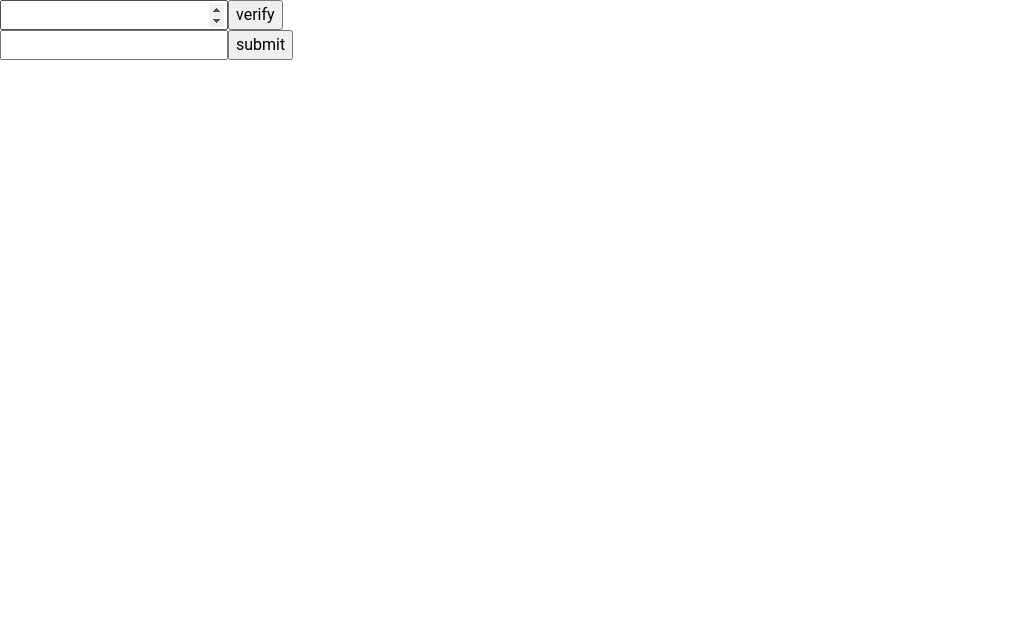
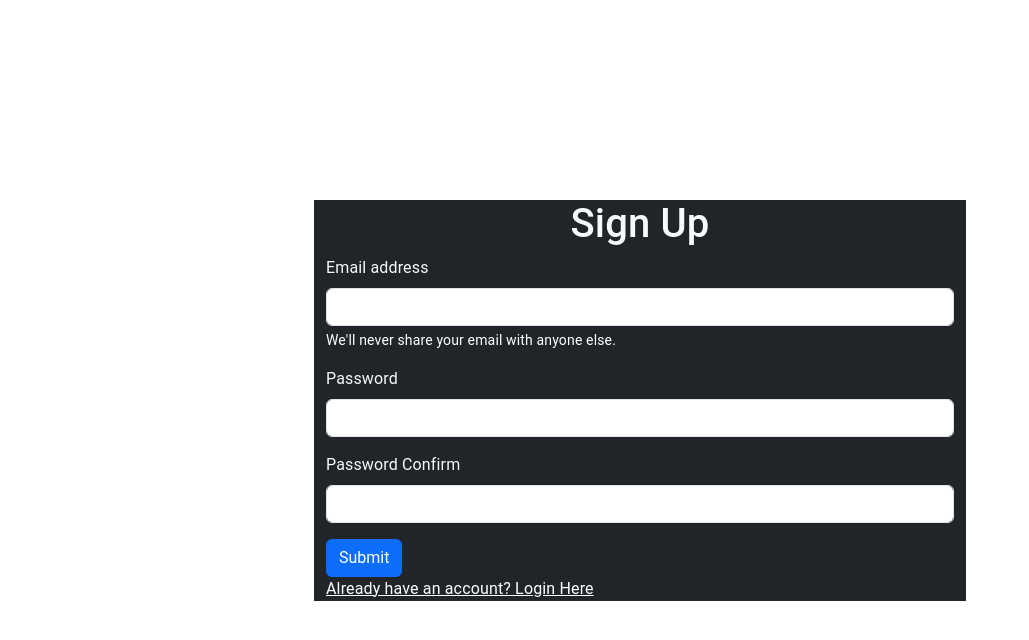
Before and after one commit to AKSHDESAI1/wds-drive, a React (Create React App) app: page /signup in a window 1280 px wide. Shown: the top 640 px of the page, without its empty margins (0-1029 px from the left). Built offline with nearby package versions, Linux system fonts and the light colour scheme; no server answers.

Commit message:
create folder

```diff
--- a/src/Components/authentication/Signup.js
+++ b/src/Components/authentication/Signup.js
@@ -1,150 +1,150 @@
-import { useState } from 'react'
-import { auth } from '../../config/firebase-config';
-import { RecaptchaVerifier, signInWithPhoneNumber } from "firebase/auth";
+// import { useState } from 'react'
+// import { auth } from '../../config/firebase-config';
+// import { RecaptchaVerifier, signInWithPhoneNumber } from "firebase/auth";
+
+// const Signup = () => {
+
+//   const Oncaptchaverify = () => {
+//     window.recaptchaVerifier = new RecaptchaVerifier('sign-in-button', {
+//       'size': 'normal',
+//       'callback': (response) => {
+//         // reCAPTCHA solved, allow signInWithPhoneNumber.
+//         onSignInSubmit();
+//       }
+//     }, auth);
+
+//   }
+
+//   function onSignInSubmit(e) {
+//     e.preventDefault();
+//     Oncaptchaverify()
+//     const phoneNumber = '+91' + phone;
+//     const appVerifier = window.recaptchaVerifier;
+
+//     // const auth = getAuth();
+//     signInWithPhoneNumber(auth, phoneNumber, appVerifier)
+//       .then((confirmationResult) => {
+//         // SMS sent. Prompt user to type the code from the message, then sign the
+//         // user in with confirmationResult.confirm(code).
+//         window.confirmationResult = confirmationResult;
+//         alert('otp sendwd')
+//         // ...
+//       }).catch((error) => {
+//         // Error; SMS not sent
+//         // ...
+//       });
+//   }
+
+//   function verifyCode(e) {
+//     e.preventDefault();
+//     window.confirmationResult.confirm(sub).then((result) => {
+//       // User signed in successfully.
+//       // const user = result.user;
+//       // ...
+//       alert('successfully done');
+//     }).catch((error) => {
+//       // User couldn't sign in (bad verification code?)
+//       // ...
+//       alert('invalid otp');
+//     });
+//   };
+
+//   const [phone, setPhone] = useState('');
+//   const [sub, setSub] = useState('');
+
+//   // const handleSubmit = ((e) => {
+//   //   e.preventDefault();
+//   //   const form = new FormData(e.currentTarget);
+//   //   console.log(form.get('phone'));
+//   // })
+
+//   return (
+//     <>
+
+//       <form action="" onSubmit={onSignInSubmit}>
+//         <div id="sign-in-button"></div>
+//         <input type="number" onChange={(e) => setPhone(e.target.value)} name='phone' />
+//         <input type="submit" value='verify' />
+//       </form>
+
+//       <form action="" onSubmit={verifyCode}>
+//         <input type="number" onChange={(e) => setSub(e.target.value)} name='phone' />
+//         <input type="submit" value='submit' />
+//       </form>
+//     </>
+//   )
+// }
+
+// export default Signup;
+
+
+import { useState, useRef } from 'react'
+import { useAuth } from '../../Context/AuthContext';
+import { NavLink, useNavigate } from 'react-router-dom';
+
 
 const Signup = () => {
+  const emailRef = useRef();
+  const passwordRef = useRef();
+  const passwordConfirmRef = useRef();
 
-  const Oncaptchaverify = () => {
-    window.recaptchaVerifier = new RecaptchaVerifier('sign-in-button', {
-      'size': 'normal',
-      'callback': (response) => {
-        // reCAPTCHA solved, allow signInWithPhoneNumber.
-        onSignInSubmit();
-      }
-    }, auth);
+  const [error, setError] = useState('');
+  const [loading, setLoading] = useState(false);
 
+  const { signup, currentUser } = useAuth();
+
+  const navigate = useNavigate();
+
+  async function handleSubmit(e) {
+    e.preventDefault();
+
+    if (passwordRef.current.value !== passwordConfirmRef.current.value) {
+      return setError('Password do not Match.');
+    }
+
+    try {
+      setLoading(true);
+      setError('');
+      await signup(emailRef.current.value, passwordRef.current.value);
+      navigate('/');
+    } catch (e) {
+      setError(`${e.message}`)
+    }
+
+    setLoading(false);
   }
+  return (
 
-  function onSignInSubmit(e) {
-    e.preventDefault();
-    Oncaptchaverify()
-    const phoneNumber = '+91' + phone;
-    const appVerifier = window.recaptchaVerifier;
+    <div className="row d-flex justify-content-center vh-100 align-items-center">
+      <div className="col-md-6  mx-auto bg-dark text-light">
+        {currentUser && currentUser.email}
+        {error === '' ? null : <h6 className="alert alert-danger"> {error}  </h6>}
 
-    // const auth = getAuth();
-    signInWithPhoneNumber(auth, phoneNumber, appVerifier)
-      .then((confirmationResult) => {
-        // SMS sent. Prompt user to type the code from the message, then sign the
-        // user in with confirmationResult.confirm(code).
-        window.confirmationResult = confirmationResult;
-        alert('otp sendwd')
-        // ...
-      }).catch((error) => {
-        // Error; SMS not sent
-        // ...
-      });
-  }
+        <form onSubmit={handleSubmit}>
+          <h1 className="text-center"> Sign Up </h1>
+          <div className="mb-3">
+            <label htmlFor="email" className="form-label">Email address</label>
+            <input type="email" className="form-control" id="email" ref={emailRef} aria-describedby="emailHelp" />
+            <div id="emailHelp" className="form-text text-white">We'll never share your email with anyone else.</div>
+          </div>
+          <div className="mb-3">
+            <label htmlFor="password" className="form-label">Password</label>
+            <input type="password" className="form-control" ref={passwordRef} id="password" />
+          </div>
+          <div className="mb-3">
+            <label htmlFor="confirm-password" className="form-label">Password Confirm</label>
+            <input type="password" className="form-control" ref={passwordConfirmRef} id="confirm-password" />
+          </div>
 
-  function verifyCode(e) {
-    e.preventDefault();
-    window.confirmationResult.confirm(sub).then((result) => {
-      // User signed in successfully.
-      // const user = result.user;
-      // ...
-      alert('successfully done');
-    }).catch((error) => {
-      // User couldn't sign in (bad verification code?)
-      // ...
-      alert('invalid otp');
-    });
-  };
+          <button type="submit" disabled={loading} className="btn btn-primary"> {loading ? "Loading" : "Submit"} </button>
 
-  const [phone, setPhone] = useState('');
-  const [sub, setSub] = useState('');
+          <br />
+          <NavLink to='/login' className="text-white">Already have an account? Login Here </NavLink>
+        </form>
+      </div>
 
-  // const handleSubmit = ((e) => {
-  //   e.preventDefault();
-  //   const form = new FormData(e.currentTarget);
-  //   console.log(form.get('phone'));
-  // })
-
-  return (
-    <>
-
-    <form action="" onSubmit={onSignInSubmit}>
-      <div id="sign-in-button"></div>
-      <input type="number" onChange={(e) => setPhone(e.target.value)} name='phone' />
-      <input type="submit" value='verify' />
-    </form>
-
-    <form action="" onSubmit={verifyCode}>
-      <input type="number" onChange={(e) => setSub(e.target.value)} name='phone' />
-      <input type="submit" value='submit' />
-    </form>
-    </>
+    </div>
   )
 }
 
 export default Signup;
-
-
-// import { useState, useRef } from 'react'
-// import { useAuth } from '../../Context/AuthContext';
-// import { NavLink, useNavigate } from 'react-router-dom';
-
-
-// const Signup = () => {
-//   const emailRef = useRef();
-//   const passwordRef = useRef();
-//   const passwordConfirmRef = useRef();
-
-//   const [error, setError] = useState('');
-//   const [loading, setLoading] = useState(false);
-
-//   const { signup, currentUser } = useAuth();
-
-//   const navigate = useNavigate();
-
-//   async function handleSubmit(e) {
-//     e.preventDefault();
-
-//     if (passwordRef.current.value !== passwordConfirmRef.current.value) {
-//       return setError('Password do not Match.');
-//     }
-
-//     try {
-//       setLoading(true);
-//       setError('');
-//       await signup(emailRef.current.value, passwordRef.current.value);
-//       navigate('/');
-//     } catch (e) {
-//       setError(`${e.message}`)
-//     }
-
-//     setLoading(false);
-//   }
-//   return (
-
-//     <div className="row d-flex justify-content-center vh-100 align-items-center">
-//       <div className="col-md-6  mx-auto bg-dark text-light">
-//         {currentUser && currentUser.email}
-//         {error === '' ? null : <h6 className="alert alert-danger"> {error}  </h6>}
-
-//         <form onSubmit={handleSubmit}>
-//           <h1 className="text-center"> Sign Up </h1>
-//           <div className="mb-3">
-//             <label htmlFor="email" className="form-label">Email address</label>
-//             <input type="email" className="form-control" id="email" ref={emailRef} aria-describedby="emailHelp" />
-//             <div id="emailHelp" className="form-text text-white">We'll never share your email with anyone else.</div>
-//           </div>
-//           <div className="mb-3">
-//             <label htmlFor="password" className="form-label">Password</label>
-//             <input type="password" className="form-control" ref={passwordRef} id="password" />
-//           </div>
-//           <div className="mb-3">
-//             <label htmlFor="confirm-password" className="form-label">Password Confirm</label>
-//             <input type="password" className="form-control" ref={passwordConfirmRef} id="confirm-password" />
-//           </div>
-
-//           <button type="submit" disabled={loading} className="btn btn-primary"> {loading ? "Loading" : "Submit"} </button>
-
-//           <br />
-//           <NavLink to='/login' className="text-white">Already have an account? Login Here </NavLink>
-//         </form>
-//       </div>
-
-//     </div>
-//   )
-// }
-
-// export default Signup;
--- a/src/Components/drive/Fdashboard.js
+++ b/src/Components/drive/Fdashboard.js
@@ -1,9 +1,11 @@
 import React from 'react'
 import Fnavbar from './Fnavbar'
-import { Container } from 'react-bootstrap'
+import { Container, Stack } from 'react-bootstrap'
 import Addfolderbutton from './Addfolderbutton'
 import useFolder from '../../hooks/useFolder'
 import Folder from './Folder'
+import CircularProgress from '@mui/material/CircularProgress';
+
 
 const Fdashboard = () => {
     const state = useFolder('7VsnkE5tCk7gkfK4iGHA');
@@ -15,7 +17,16 @@ const Fdashboard = () => {
             <Fnavbar />
             <Container fluid>
                 <Addfolderbutton currentFolder={state.folder} />
-                {state.folder && <Folder folder={state.folder} />}
+
+                <hr />
+
+                <Stack direction="horizontal" gap={2}>
+                    {state.childFolders.length > 0 ? (
+                        state.childFolders.map((data) => {
+                            return <Folder folder={data} key={data.id} />
+                        })
+                    ) : <h1 className='d-flex justify-content-center'>   <CircularProgress />  <CircularProgress color="secondary" />  <CircularProgress color="success" />  <CircularProgress color="warning" />  <CircularProgress color="error" />  <CircularProgress color="info" /> Loading... </h1>}
+                </Stack>
             </Container>
         </>
     )
--- a/src/Components/drive/Folder.js
+++ b/src/Components/drive/Folder.js
@@ -1,8 +1,11 @@
 import React from 'react'
+import { Button } from 'react-bootstrap'
 
-const Folder = ( {folder} ) => {
+const Folder = ({ folder }) => {
   return (
-    <div> {folder.name} </div>
+    <Button as="a" variant="primary">
+      {folder.name}
+    </Button>
   )
 }
 
--- a/src/hooks/useFolder.js
+++ b/src/hooks/useFolder.js
@@ -6,7 +6,8 @@ import { useAuth } from '../Context/AuthContext';
 
 const ACTIONS = {
     SELECT_FOLDER: 'select-folder',
-    UPDATE_FOLDER: 'update-folder'
+    UPDATE_FOLDER: 'update-folder',
+    SET_CHILD_FOLDERS: 'set-child-folders'
 }
 
 const ROOT_FOLDER = {
@@ -31,6 +32,11 @@ function reducer(state, action) {
                 folder: action.payload.folder
             }
 
+        case ACTIONS.SET_CHILD_FOLDERS:
+            return {
+                ...state,
+                childFolders: action.payload.childFolders
+            }
         default:
             return state
     }
@@ -78,9 +84,10 @@ const useFolder = (folderId = null, folder = null) => {
     useEffect(() => {
         const q1 = query(database.folders, where("parentId", "==", folderId), where("userId", "==", currentUser.uid, orderBy('createdAt')));
 
-        onSnapshot(q1, (doc) => {
-            doc.docs.forEach((data) => {
-                console.log('aksh', data.data());
+        return onSnapshot(q1, (doc) => {
+            dispatch({
+                type: ACTIONS.SET_CHILD_FOLDERS,
+                payload: { childFolders: doc.docs.map(database.formattedDoc) }
             })
         })
     }, [folderId, currentUser]);
```
